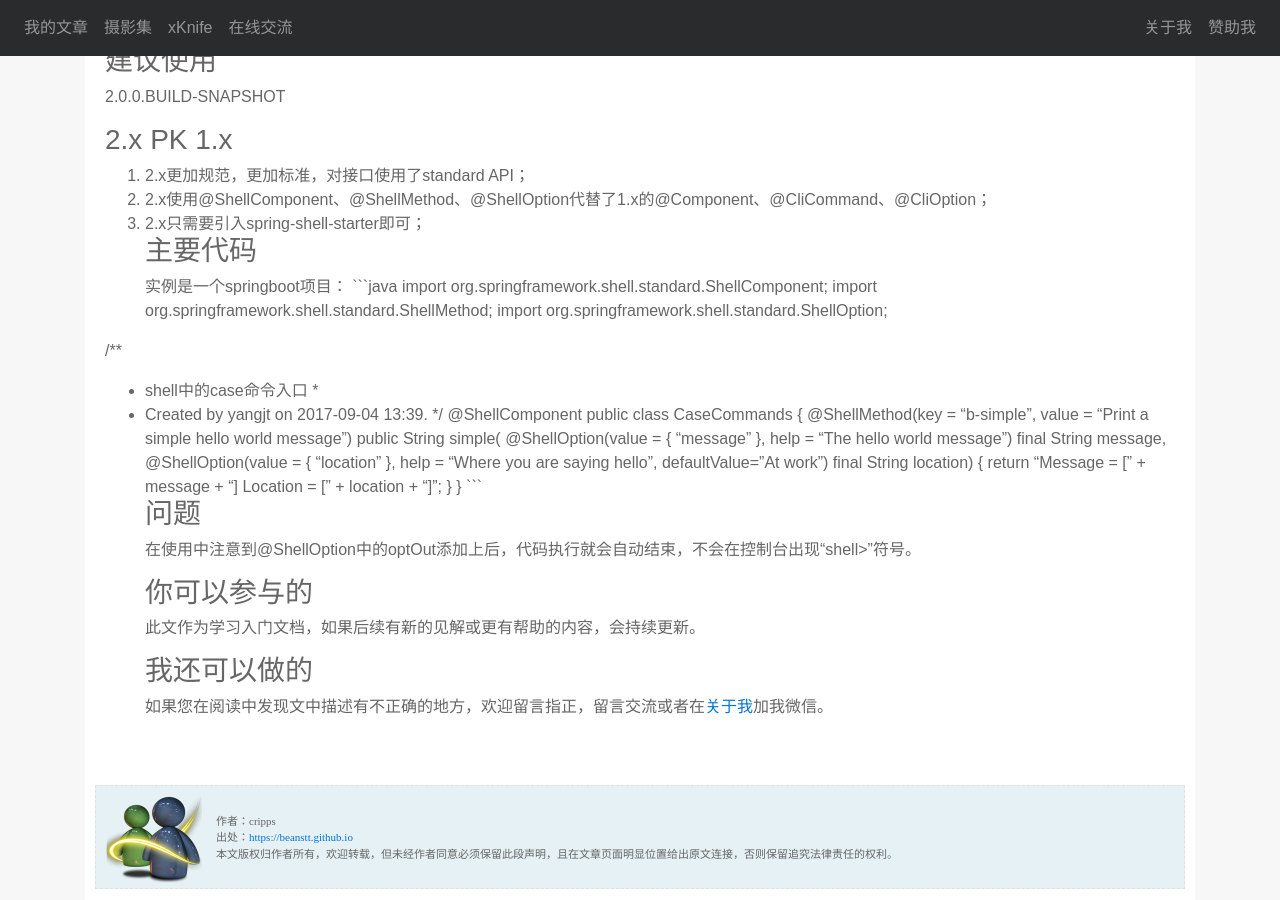
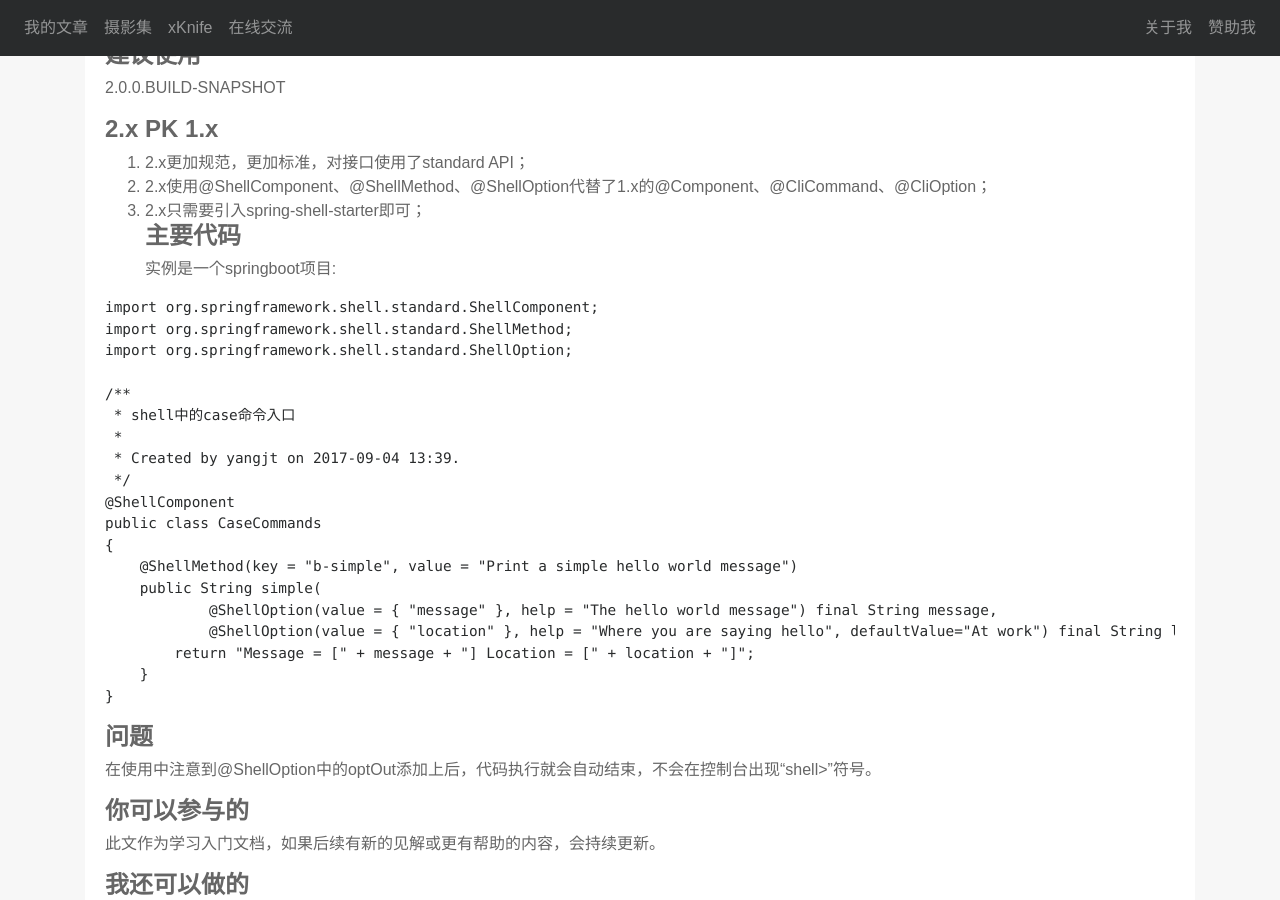
Before and after one commit to beanstt/beanstt.github.io, a Jekyll site: the page built from _posts/2017-09-06-springshell.md, in a window 1280 px wide and 900 px high, scrolled down 372 px. Built offline with Jekyll 4.4.1, drawn with Linux system fonts in a browser that asks for light colours; nearby versions of some CDN libraries; comment, search, counter and statistics services are not loaded; some of the changed lines change nothing that is shown.

Commit message:
add : shell

````diff
--- a/_posts/2017-09-06-springshell.md
+++ b/_posts/2017-09-06-springshell.md
@@ -9,16 +9,17 @@ comments: true
 #   What is Spring Shell?
 略。
 #   Using Spring Shell
-###     版本
+##     版本
 目前主要有1.2.0.RELEASE、1.2.1.BUILD-SNAPSHOT、2.0.0.BUILD-SNAPSHOT
-###     建议使用
+##     建议使用
 2.0.0.BUILD-SNAPSHOT
-###     2.x PK 1.x
+##     2.x PK 1.x
 1.  2.x更加规范，更加标准，对接口使用了standard API；
 2.  2.x使用@ShellComponent、@ShellMethod、@ShellOption代替了1.x的@Component、@CliCommand、@CliOption；
 3.  2.x只需要引入spring-shell-starter即可；
-###     主要代码
-实例是一个springboot项目：
+##     主要代码
+实例是一个springboot项目:
+
 ```java
 import org.springframework.shell.standard.ShellComponent;
 import org.springframework.shell.standard.ShellMethod;
@@ -40,9 +41,11 @@ public class CaseCommands
     }
 }
 ```
-###     问题
+
+
+##     问题
 在使用中注意到@ShellOption中的optOut添加上后，代码执行就会自动结束，不会在控制台出现“shell>”符号。
-###     你可以参与的
+##     你可以参与的
 此文作为学习入门文档，如果后续有新的见解或更有帮助的内容，会持续更新。
-###     我还可以做的
+##     我还可以做的
 如果您在阅读中发现文中描述有不正确的地方，欢迎留言指正，留言交流或者在[关于我](https://beanstt.github.io/about/index.html)加我微信。
````
